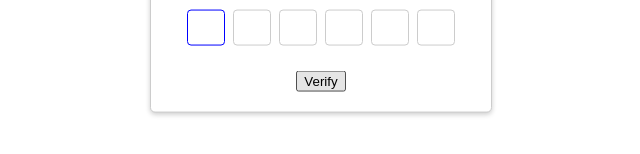
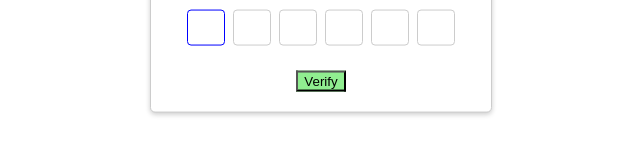
Before and after one commit to oshij/phone-verification, a React (Create React App) app: page / in a window 1280 px wide. In both pictures the pointer is over the button "Verify". Shown: the part 406-560 px from the top of the page, without its empty margins (319-959 px from the left). Built offline with nearby package versions, Linux system fonts and the light colour scheme.

Commit message:
added hover colour in verify button

```diff
--- a/src/PhoneVerificationPopup.css
+++ b/src/PhoneVerificationPopup.css
@@ -20,6 +20,10 @@
   .popup p {
     margin-bottom: 24px;
   }
+  .popup button:hover{
+    background-color: lightgreen;
+
+  }
   .otp-input-container {
     display: flex;
     justify-content: center;
```
